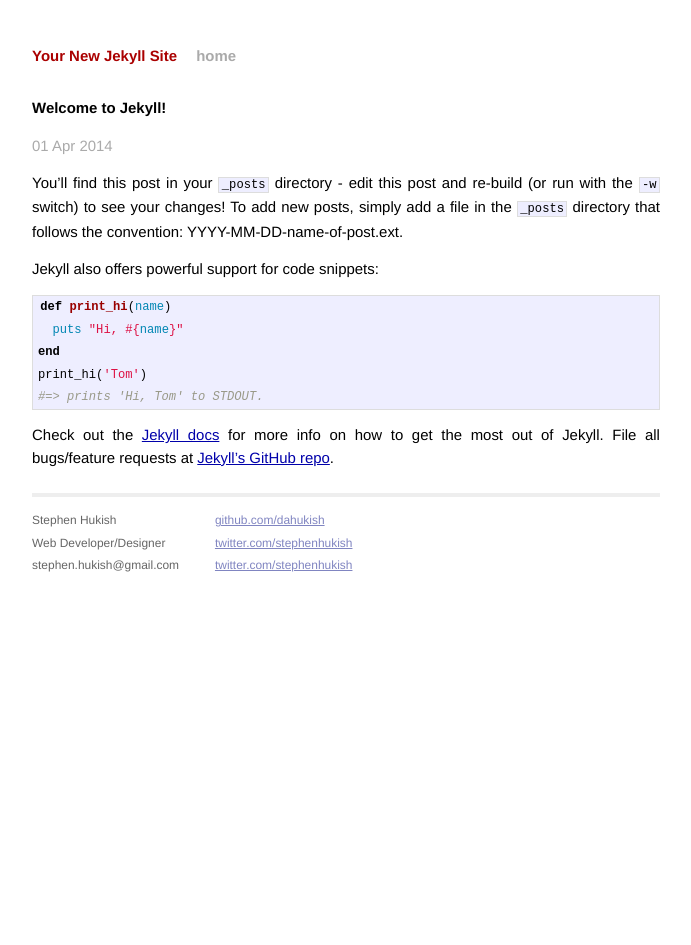
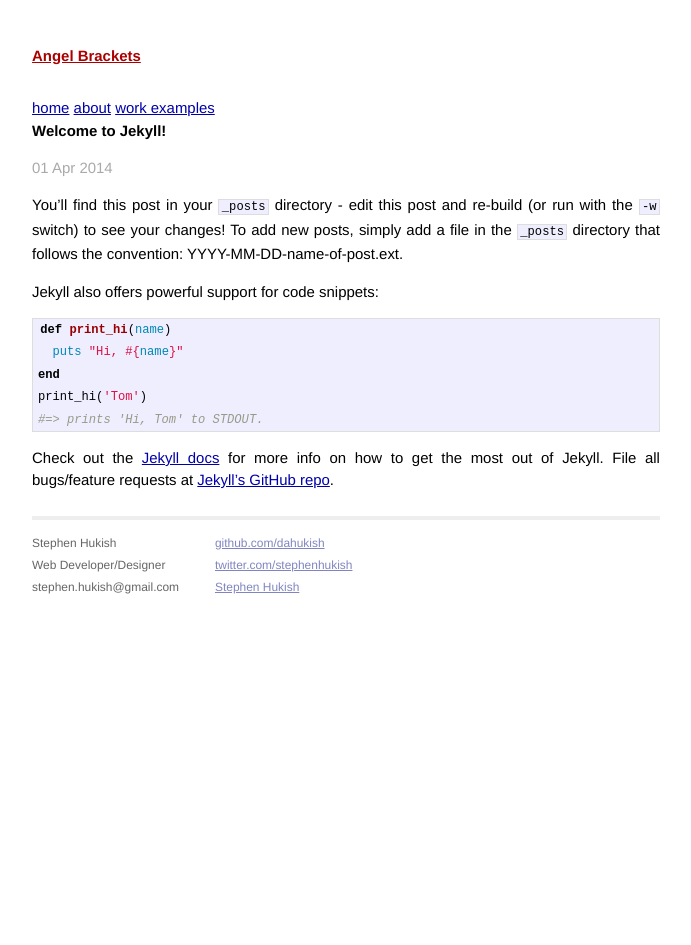
Before and after one commit to dahukish/dahukish.github.io, a Jekyll site: the page built from _posts/2014-04-01-welcome-to-jekyll.markdown, in a window 1280 px wide. Shown: the whole page, without its empty margins (294-985 px from the left). Built offline with Jekyll 4.4.1, drawn with Linux system fonts in a browser that asks for light colours; Markdown is read by kramdown in place of the engine named in the settings.

Commit message:
add in some structure and includes

```diff
--- a/_config.yml
+++ b/_config.yml
@@ -1,3 +1,3 @@
-name: Your New Jekyll Site
+name: Angle Brackets
 markdown: redcarpet
 pygments: true
--- /dev/null
+++ b/_includes/footer.html
@@ -0,0 +1,9 @@
+<footer>
+  <div class="contact">
+    <p>
+      <a href="https://{{ site.data.config.github }}">{{ site.data.config.github }}</a><br />
+      <a href="https://{{ site.data.config.twitter }}">{{ site.data.config.twitter }}</a><br />
+      <a href="{{ site.data.config.linkedin }}">Stephen Hukish</a><br />
+    </p>
+  </div>
+</footer>
--- /dev/null
+++ b/_includes/header.html
@@ -0,0 +1,8 @@
+<header>
+  <h1 class="title"><a href="/">{{ site.data.config.name }}</a></h1>
+  <nav>
+    <a class="extra" href="/">home</a>
+    <a class="extra" href="/about">about</a>
+    <a class="extra" href="/work-examples">work examples</a>
+  </nav>
+</header>
--- a/_layouts/default.html
+++ b/_layouts/default.html
@@ -16,28 +16,18 @@
     <body>
 
         <div class="site">
-          <div class="header">
-            <h1 class="title"><a href="/">{{ site.name }}</a></h1>
-            <a class="extra" href="/">home</a>
-          </div>
-
+          {% include header.html %}
           {{ content }}
 
           <div class="footer">
             <div class="contact">
               <p>
-              Stephen Hukish<br />
-              Web Developer/Designer<br />
-              stephen.hukish@gmail.com
+              {{ site.data.config.owner }}<br />
+              {{ site.data.config.position }}<br />
+              {{ site.data.config.email }}
               </p>
             </div>
-            <div class="contact">
-              <p>
-                <a href="https://github.com/dahukish">github.com/dahukish</a><br />
-                <a href="https://twitter.com/stephenhukish">twitter.com/stephenhukish</a><br />
-                <a href="https://twitter.com/stephenhukish">twitter.com/stephenhukish</a><br />
-              </p>
-            </div>
+            {% include footer.html %}
           </div>
         </div>
 
--- /dev/null
+++ b/about/index.html
@@ -0,0 +1,6 @@
+---
+layout: default
+title: About Me
+---
+
+about me
--- a/index.html
+++ b/index.html
@@ -4,7 +4,7 @@
 ---
 
 <div id="home">
-  <h1>Blog Posts</h1>
+  <h1>Thoughts</h1>
   <ul class="posts">
     {% for post in site.posts %}
       <li><span>{{ post.date | date_to_string }}</span> &raquo; <a href="{{ post.url }}">{{ post.title }}</a></li>
--- /dev/null
+++ b/work-examples/index.html
@@ -0,0 +1,6 @@
+---
+layout: default
+title: Work Examples
+---
+
+work examples
```
Also changed, not shown: _data/config.yml (added, +7 -0 lines).
